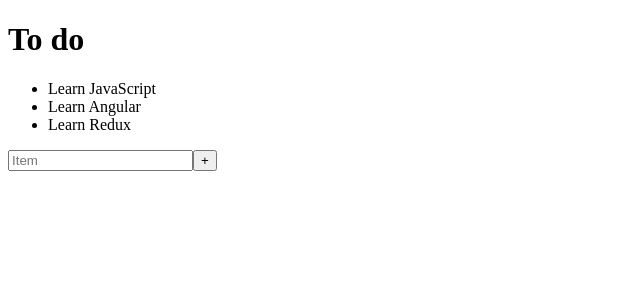
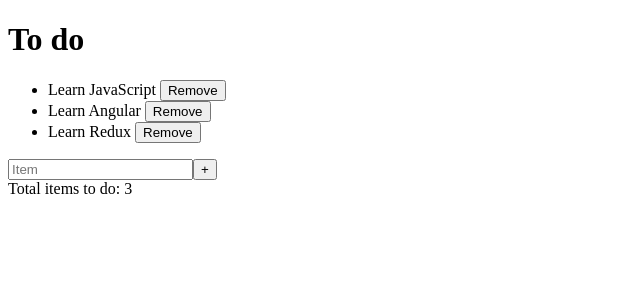
Before and after one commit to DaanKeun/web-forum-angular-events, an Angular app: page / in a window 1280 px wide. Shown: the top 300 px of the page, without its empty margins (0-640 px from the left). Built offline with nearby package versions, Linux system fonts and the light colour scheme.

Commit message:
Refactor to use two-way binding

```diff
--- a/src/app/app.component.html
+++ b/src/app/app.component.html
@@ -1,3 +1,5 @@
 <h1>{{title}}</h1>
-<app-to-do-list [thingsToDo]="thingsToDo"></app-to-do-list>
+<app-to-do-list [(thingsToDo)]="thingsToDo"></app-to-do-list>
 <app-generic-input (newItem)="onNewItem($event)"></app-generic-input>
+
+Total items to do: {{thingsToDo.length}}
--- a/src/app/to-do-list/to-do-list.component.html
+++ b/src/app/to-do-list/to-do-list.component.html
@@ -1,5 +1,6 @@
 <ul>
     <li *ngFor="let item of thingsToDo; let i = index" id="{{i}}">
         {{item}}
+        <button (click)="onComplete(i)">Remove</button>
     </li>
 </ul>
--- a/src/app/to-do-list/to-do-list.component.ts
+++ b/src/app/to-do-list/to-do-list.component.ts
@@ -1,10 +1,16 @@
-import { Component, Input } from '@angular/core';
+import { Component, EventEmitter, Input, Output } from '@angular/core';
 
 @Component({
-  selector: 'app-to-do-list',
-  templateUrl: './to-do-list.component.html',
-  styleUrls: ['./to-do-list.component.scss']
+    selector: 'app-to-do-list',
+    templateUrl: './to-do-list.component.html',
+    styleUrls: ['./to-do-list.component.scss']
 })
 export class ToDoListComponent {
     @Input() thingsToDo: string[];
+    @Output() thingsToDoChange = new EventEmitter<string[]>();
+
+    onComplete(index): void {
+        const thingsToDo = this.thingsToDo.filter((item, idx) => idx !== index);
+        this.thingsToDoChange.emit(thingsToDo);
+    }
 }
```
